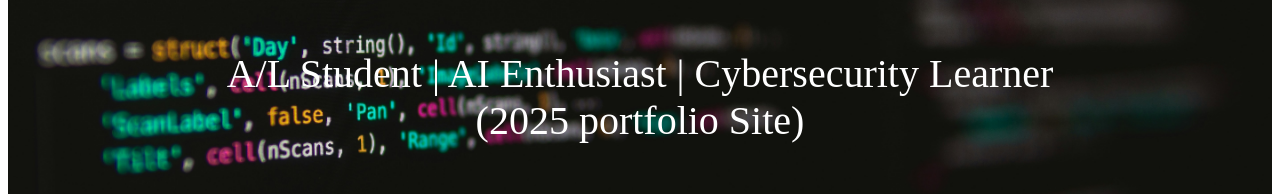
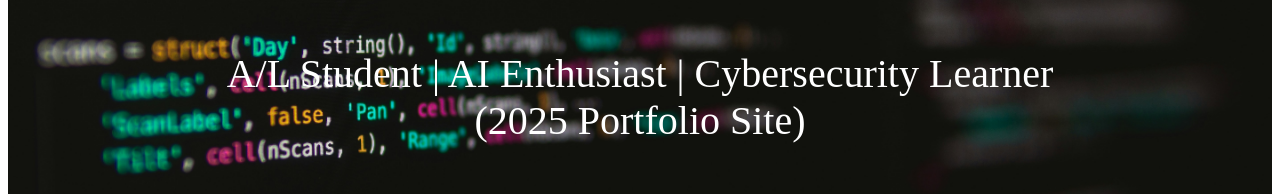
Before and after one commit to Paul-Rajeevan-Nimalarajah/MySite, a plain HTML site: page index.html in a window 1280 px wide. Shown: the part 204-398 px from the top of the page. Drawn offline with Linux system fonts and the light colour scheme.

Commit message:
Fix HTML encoding issues in index.html

```diff
--- a/index.html
+++ b/index.html
@@ -60,7 +60,7 @@
 <body>
     <div class="header">
         <h1>Paul Rajeevan Nimalarajah</h1>
-        <p class="center-text">A/L Student | AI Enthusiast | Cybersecurity Learner<br>(2025 portfolio Site)</p>
+        <p class="center-text">A/L Student | AI Enthusiast | Cybersecurity Learner<br>(2025 Portfolio Site)</p>
     </div>
 
     <div class="body" id="top">
```
